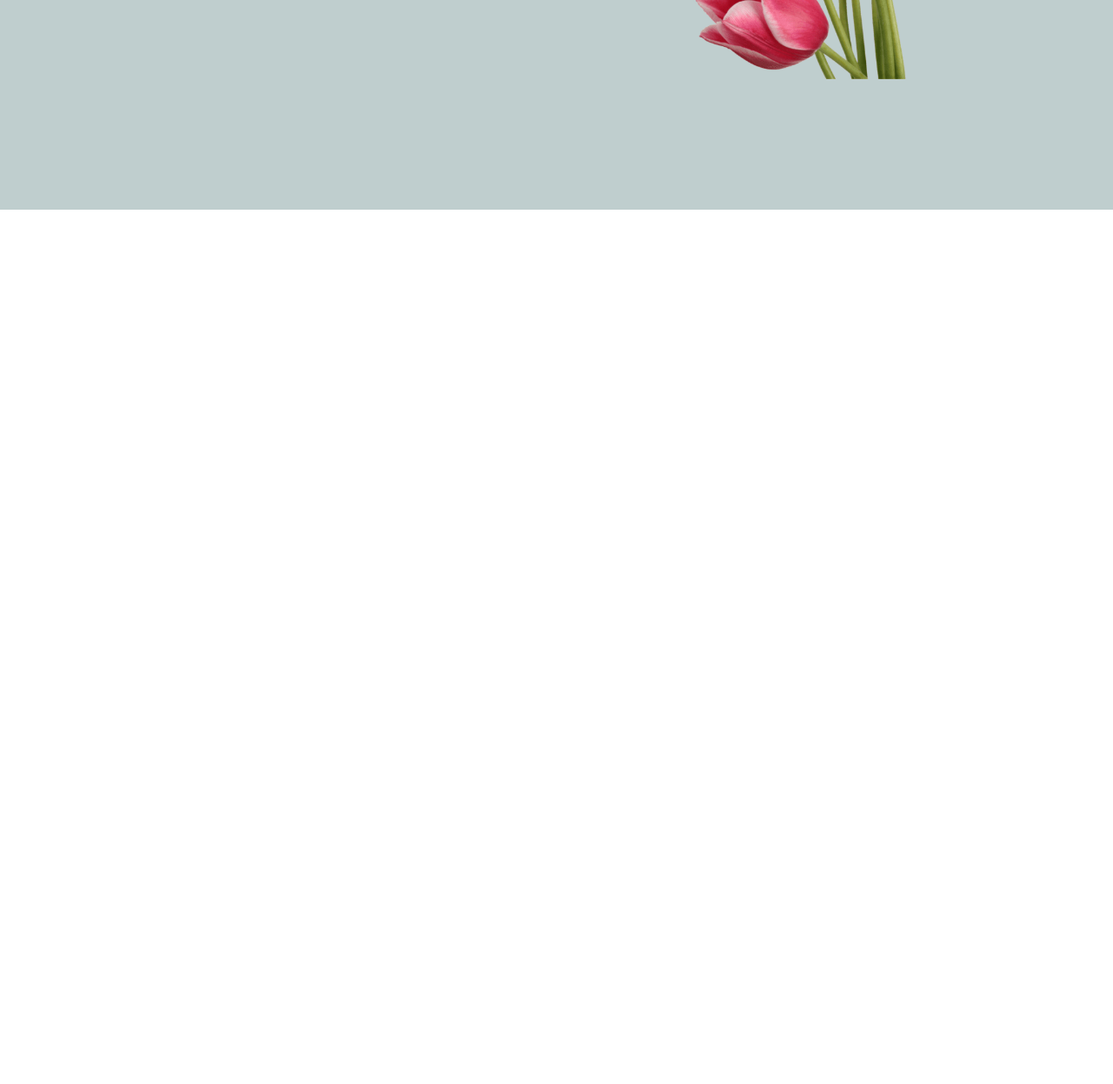
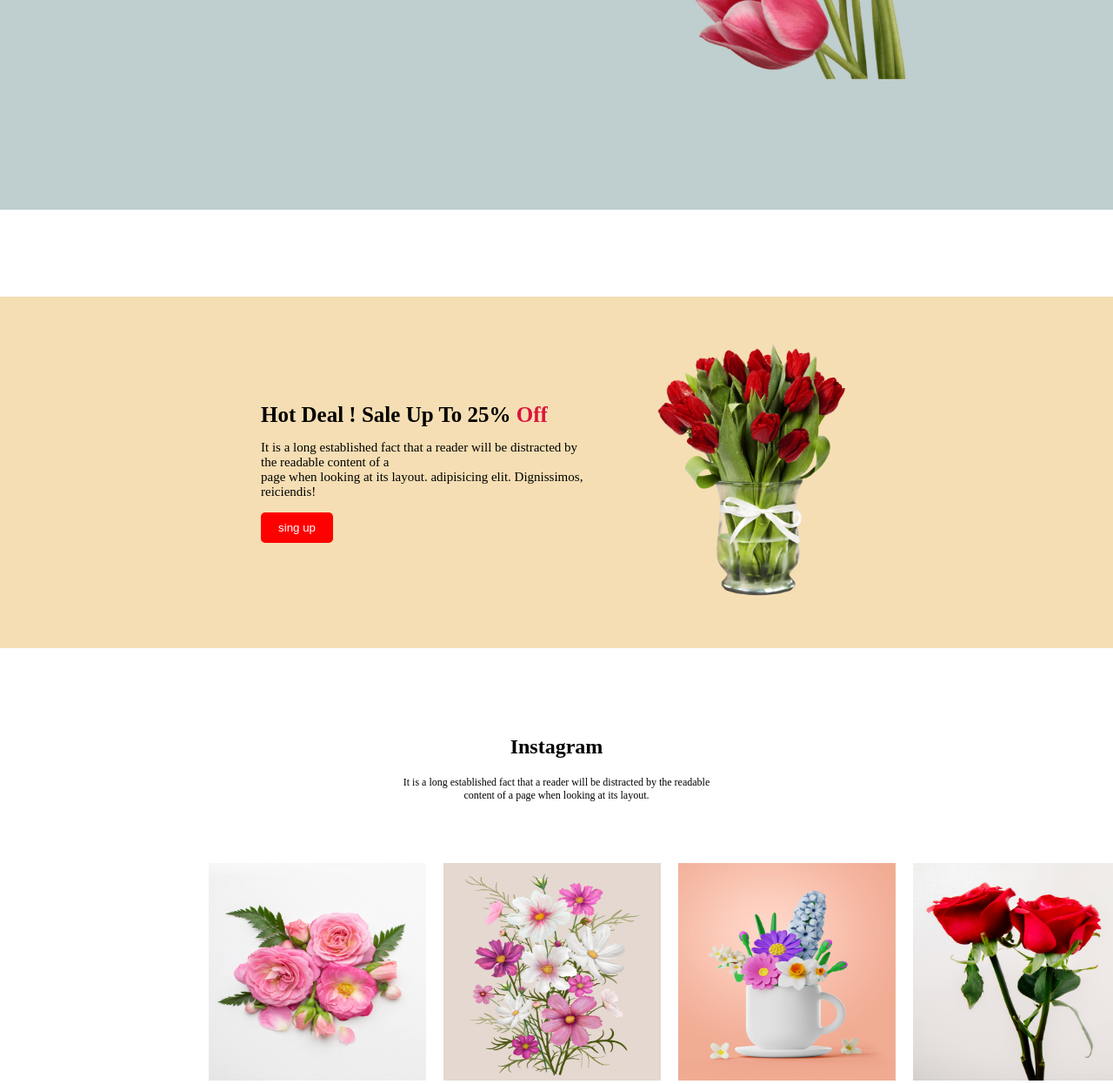
Before and after one commit to Iqbal-Hosen/flower-shop-assignment, a plain HTML site: page index.html in a window 1280 px wide. Shown: the part 559-1805 px from the top of the page at 87% size. Before the commit the page ends 800 px from the top, so only its background shows below. Drawn offline with Linux system fonts and the light colour scheme.

Commit message:
added photo

```diff
--- a/index.html
+++ b/index.html
@@ -23,6 +23,46 @@
               </div>
           </div>
       </section>
+      <section>
+       <div class="banner-column">
+          <div class="banner-item">
+              <h1 class="farhad" >Hot Deal ! Sale Up To 25% <span class="of">Off</span> </h1>
+              <p class="title-1" >It is a long established fact that a reader will be distracted by the readable
+                content of a <br> page when looking at its layout. adipisicing elit. Dignissimos, reiciendis!</p>
+              <button class="btn" >sing up </button>
+            </div>
+              <div class="photo">
+                  <img class="img" src="pngwing 8.png" alt="">
+
+          </div>
+       </div>
+      </section>
+      <section>
+         <div class="do">
+           <h1 class="bo" > Instagram</h1>
+            <p class="fa" >It is a long established fact that a reader will be distracted by the readable <br>
+              content of a page when looking at its layout.</p>
+         </div>
+      </section>
+      <section>
+    <div class="jishan" >
+        <div class="saban" >
+            <img class="flower" src="Flower 01.png" alt="">
+         </div>
+         <div class="saban" >
+            <img class="flower" src="Rectangle 4.png" alt="">
+         </div>
+         <div class="saban" >
+            <img class="flower" src="Rectangle 5.png" alt="">
+         </div>
+         <div class="saban" >
+            <img class="flower" src="Rectangle 6.png" alt="">
+         </div>
+    </div>
+      </section>
+      <section>
+
+      </section>
      </main>
     </header>
 
--- a/style.css
+++ b/style.css
@@ -29,3 +29,55 @@
   border: none;
   border-radius: 5px;
 }
+.banner-column{
+    background-color: wheat;
+    display: flex;
+    justify-content: space-around;
+    padding: 50px 300px;
+    align-items: center;
+    margin-top: 100px;
+    gap: 80px;
+}
+.img{
+    height: 300px;
+}
+.farhad{
+    font-size: 25px;
+    font-weight: bold;
+}
+.title-1{
+    font-size: 15px;
+    margin-top: 15px;
+    margin-bottom: 15px;
+
+
+}
+.of{
+    color: crimson;
+}
+.do{
+    text-align: center;
+    padding-top: 100px;
+    padding-bottom: 50px;
+
+}
+.fa{
+    padding: 20px 0px;
+    font-size: 12px;
+}
+.bo{
+    font-style: bold;
+}
+.flower{
+    height: 250px;
+    width: 250px;
+}
+.jishan{
+    width: 800px;
+    display: flex;
+    text-align: center;
+    justify-content:space-around;
+    align-items:center;
+    margin: auto;
+    gap: 20px;
+}
```
Also changed, not shown: Flower 01.png (added), Rectangle 4.png (added), Rectangle 5.png (added), Rectangle 6.png (added), Rectangle 9.png (added), pngwing 8.png (added).
